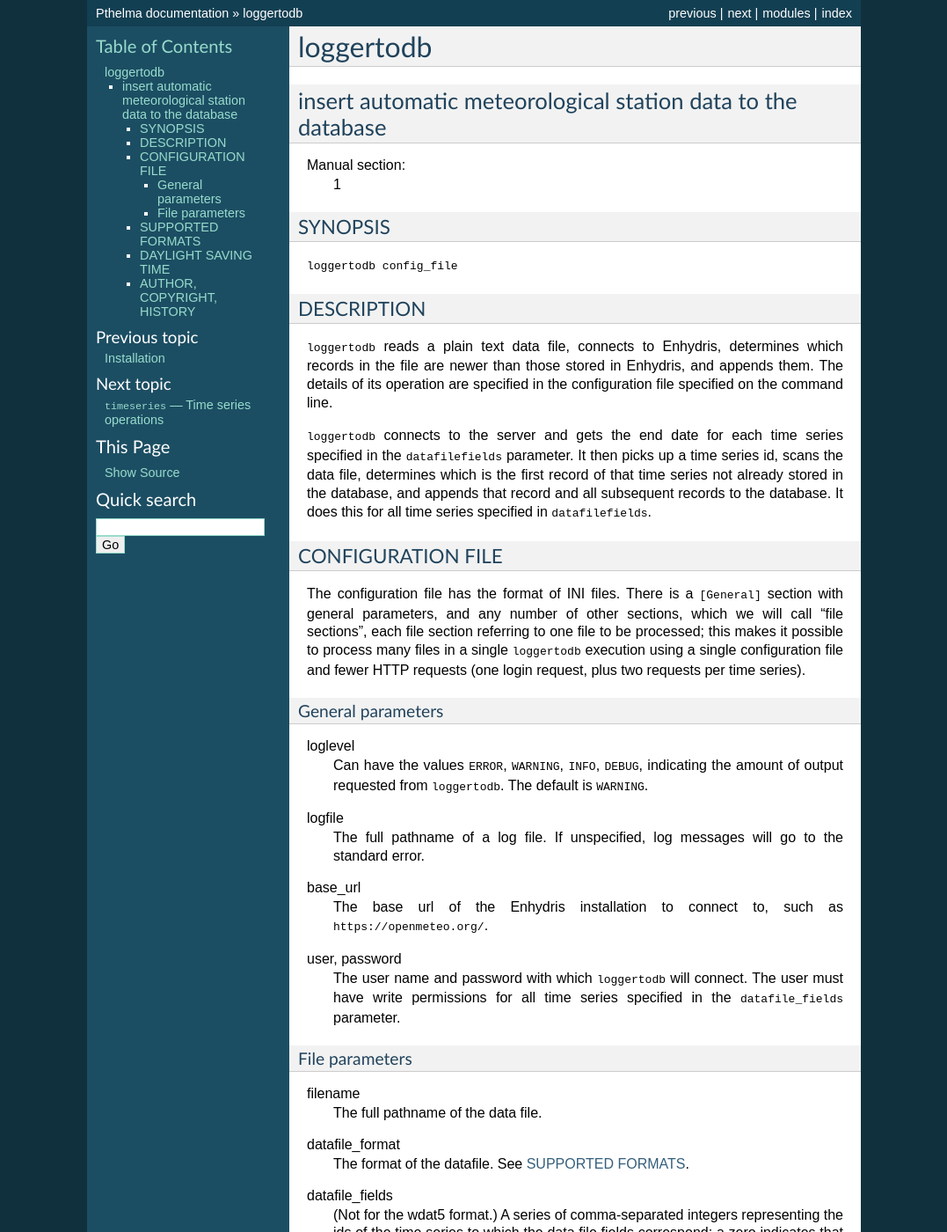
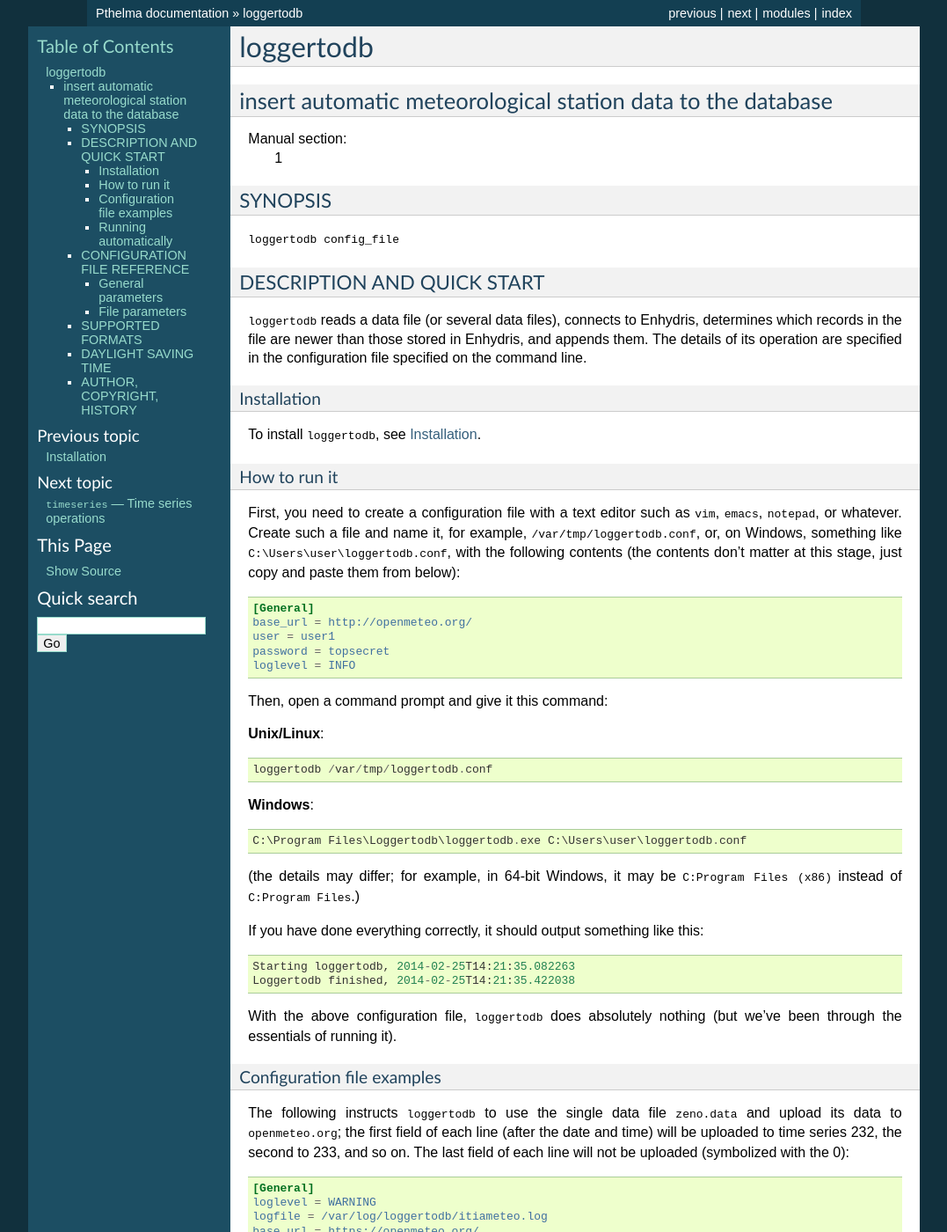
Before and after one commit to openmeteo/pthelma, a Sphinx documentation site: the page built from doc/loggertodb.rst, in a window 1280 px wide and 1400 px high. Shown: the whole window at 88% size, without its empty margins (101-1178 px from the left). Built offline with Sphinx 7.4.7, drawn with Linux system fonts in a browser that asks for light colours; some of the changed text lies outside the part shown.

Commit message:
Loggertodb documentation update
Updated loggertodb documentation for Windows users, and also made it
easier to get started with loggertodb.

```diff
--- a/doc/loggertodb.rst
+++ b/doc/loggertodb.rst
@@ -13,24 +13,178 @@ SYNOPSIS
 
 ``loggertodb config_file``
 
-DESCRIPTION
-===========
+DESCRIPTION AND QUICK START
+===========================
 
-``loggertodb`` reads a plain text data file, connects to Enhydris,
-determines which records in the file are newer than those stored in
-Enhydris, and appends them. The details of its operation are specified
-in the configuration file specified on the command line.
+``loggertodb`` reads a data file (or several data files), connects to
+Enhydris, determines which records in the file are newer than those
+stored in Enhydris, and appends them. The details of its operation are
+specified in the configuration file specified on the command line.
 
-``loggertodb`` connects to the server and gets the end date for each
-time series specified in the ``datafilefields`` parameter. It then
-picks up a time series id, scans the data file, determines which is
-the first record of that time series not already stored in the
-database, and appends that record and all subsequent records to the
-database. It does this for all time series specified in
-``datafilefields``.
+Installation
+------------
 
-CONFIGURATION FILE
-==================
+To install ``loggertodb``, see :ref:`install`.
+
+How to run it
+-------------
+
+First, you need to create a configuration file with a text editor such
+as ``vim``, ``emacs``, ``notepad``, or whatever. Create such a file
+and name it, for example, :file:`/var/tmp/loggertodb.conf`, or, on
+Windows, something like :file:`C:\\Users\\user\\loggertodb.conf`, with
+the following contents (the contents don't matter at this stage, just
+copy and paste them from below):
+
+.. code-block:: ini
+
+    [General]
+    base_url = http://openmeteo.org/
+    user = user1
+    password = topsecret
+    loglevel = INFO
+
+Then, open a command prompt and give it this command:
+
+**Unix/Linux**::
+
+    loggertodb /var/tmp/loggertodb.conf
+
+**Windows**::
+
+    C:\Program Files\Loggertodb\loggertodb.exe C:\Users\user\loggertodb.conf
+
+(the details may differ; for example, in 64-bit Windows, it may be
+:file:`C:\Program Files (x86)` instead of :file:`C:\Program Files`.)
+
+If you have done everything correctly, it should output something like
+this::
+
+    Starting loggertodb, 2014-02-25T14:21:35.082263
+    Loggertodb finished, 2014-02-25T14:21:35.422038
+
+With the above configuration file, ``loggertodb`` does absolutely
+nothing (but we've been through the essentials of running it).
+
+Configuration file examples
+---------------------------
+
+.. highlight:: ini
+
+The following instructs ``loggertodb`` to use the single data file
+:file:`zeno.data` and upload its data to ``openmeteo.org``; the first
+field of each line (after the date and time) will be uploaded to time
+series 232, the second to 233, and so on. The last field of each line
+will not be uploaded (symbolized with the 0)::
+
+    [General]
+    loglevel = WARNING
+    logfile = /var/log/loggertodb/itiameteo.log
+    base_url = https://openmeteo.org/
+    user = aptiko
+    password = topsecret
+
+    [NTUA]
+    filename = /var/local/openmeteo/logger_data_files/ntua/zeno.data
+    datafile_format = simple
+    date_format = %y/%m/%d %H:%M:%S
+    datafile_fields = 232,233,247,248,237,238,236,9141,5461,6659,9139,6661,240,6539,6541,230,234,0
+
+The following instructs ``loggertodb`` to use two data files (one for
+meteorological station PRASINOS, one for VILIA; these are just labels
+to make it easy for you to read the file; that are not used anywhere).
+While reading that each line's fields, the value "NAN" instead of a
+number will be interpreted as an empty (or missing, or null) value.
+The ``timezone`` parameter is used for daylight saving time
+adjustments (see `DAYLIGHT SAVING TIME`_)::
+
+    [General]
+    loglevel = WARNING
+    logfile = /var/log/loggertodb/defkalion.log
+    base_url = https://openmeteo.org/
+    user = aptiko
+    password = topsecret
+
+    [PRASINOS]
+    filename = /var/local/openmeteo/logger_data_files/defkalion/prasino.data
+    datafile_format = simple
+    date_format = %d/%m/%Y %H:%M:%S
+    datafile_fields = 9180,9182,9184,9178
+    nullstr = NAN
+    timezone = Europe/Athens
+
+    [VILIA]
+    filename = /var/local/openmeteo/logger_data_files/defkalion/vilia.data
+    datafile_format = simple
+    date_format = %d/%m/%Y %H:%M:%S
+    datafile_fields = 9172,9174,9176,9170
+    nullstr = NAN
+    timezone = Europe/Athens
+
+The next is very similar to the previous one, but it's for Windows, it
+uses a star for null values, and the fields in the files are delimited
+with commas instead of spaces. In addition, the sixth field of each
+line (after the date and time) is not uploaded::
+
+    [General]
+    loglevel = INFO
+    logfile = C:\a2a\loggertodb-kostilata.log
+    base_url = https://openmeteo.org/
+    user = aptiko
+    password = topsecret
+
+    [ANO_KOSTILATA]
+    filename = C:\a2a\ano_kostilata_20130601.txt
+    datafile_format = simple
+    delimiter = ,
+    date_format = %d-%m-%Y %H:%M:%S
+    datafile_fields = 9290,9285,9292,9294,9295,0,9291,9289,9288,9286
+    nullstr = *
+    timezone = Europe/Athens
+
+    [KATO_KOSTILATA]
+    filename = C:\a2a\ano_kostilata_20130601.txt
+    datafile_format = simple
+    delimiter = ,
+    date_format = %d-%m-%Y %H:%M:%S
+    datafile_fields = 9279,9274,9281,9283,9284,0,9280,9278,9277,9275
+    nullstr = *
+    timezone = Europe/Athens
+
+Finally, an example of a configuration that uses the files produced by
+Davis WeatherLink. In this case, :file:`C:\\WeatherLink\\komboti` is the
+directory that contains the .WLK files (it is necessary to read more
+below about :ref:`WDAT5 units <wdat5_units>` and :ref:`the WDAT5 format
+<wdat5>`)::
+
+    [General]
+    loglevel = INFO
+    logfile = C:\WeatherLink\komboti\loggertodb.log
+    base_url = https://openmeteo.org/
+    user = aptiko
+    password = topsecret
+
+    [KOMBOTI]
+    filename = C:\WeatherLink\komboti
+    datafile_format = wdat5
+    outsideTemp = 1256
+    hiOutsideTemp = 1257
+    rain = 1652
+    timezone = Europe/Athens
+    temperature_unit = F
+    rain_unit = inch
+
+Running automatically
+---------------------
+
+You probably want to have ``loggertodb`` automatically update the
+data. To do this, either run it periodically (from ``cron`` on Unix
+and ``Task Scheduler`` on Windows), or, if the software you use to
+download the data from the meteorological station has the feature, add
+``loggertodb`` as a trigger.
+
+CONFIGURATION FILE REFERENCE
+============================
 
 The configuration file has the format of INI files. There is a
 ``[General]`` section with general parameters, and any number of other
@@ -313,9 +471,9 @@ This version of ``loggertodb`` has nothing to do with versions older
 than 2005, which were completely different, in a different programming
 language (Perl rather than Python), and not based on ``autoupdate``.
 
-Copyright (C) 2005-2012 National Technical University of Athens
-
-Copyright (C) 2004 Antonis Christofides.
+| Copyright (C) 2013-2014 TEI of Epirus
+| Copyright (C) 2005-2012 National Technical University of Athens
+| Copyright (C) 2004 Antonis Christofides.
 
 ``loggertodb`` is free software; you can redistribute it and/or modify
 it under the terms of the GNU General Public License as published by
```
Also changed, not shown: other parts of doc/loggertodb.rst (+5 -1 lines).
